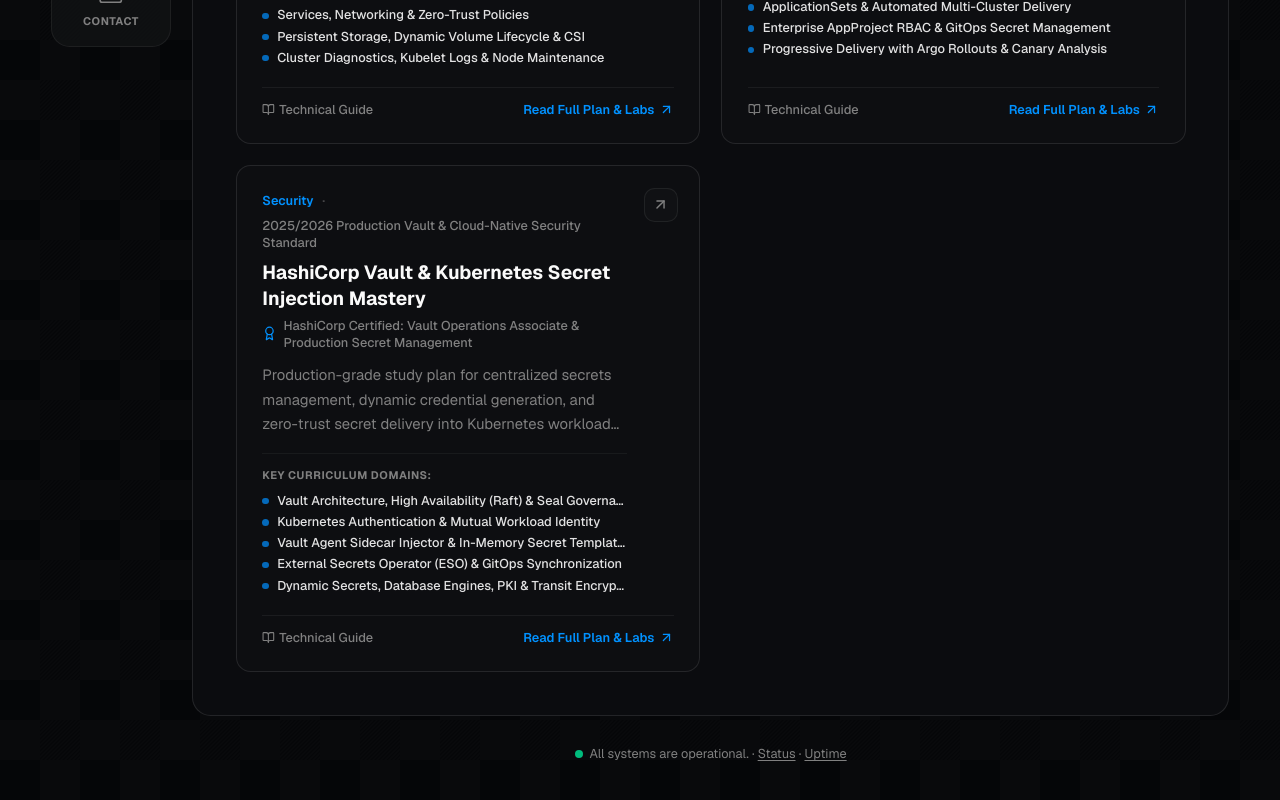
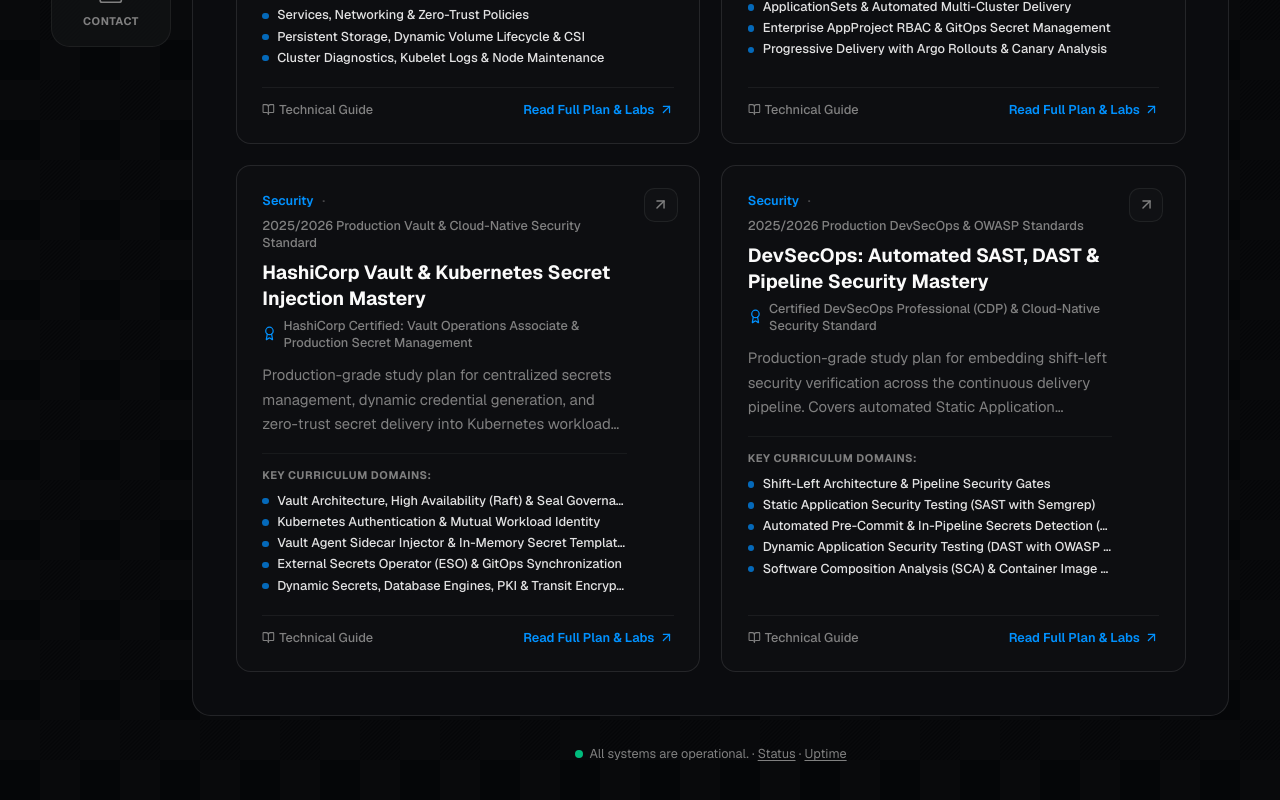
Before and after one commit to dev-ahmed-abdelmohsen/portfolio-website, a Next.js app: page /learning in a window 1280 px wide. Shown: the part 800-1600 px from the top of the page. Built offline with nearby package versions, Linux system fonts and the light colour scheme.

Commit message:
feat(learning): add DevSecOps automated SAST, DAST, and pipeline security study blueprint

```diff
--- a/src/data/learning.ts
+++ b/src/data/learning.ts
@@ -485,6 +485,151 @@ export const learningTracks: LearningTrack[] = [
       },
     ],
   },
+  {
+    id: "devsecops-sast-dast-security-pipelines",
+    slug: "devsecops-sast-dast-security-pipelines",
+    title: "DevSecOps: Automated SAST, DAST & Pipeline Security Mastery",
+    targetCredential: "Certified DevSecOps Professional (CDP) & Cloud-Native Security Standard",
+    category: "Security",
+    status: "Active / In Progress",
+    level: "Specialist",
+    curriculumVersion: "2025/2026 Production DevSecOps & OWASP Standards",
+    summary:
+      "Production-grade study plan for embedding shift-left security verification across the continuous delivery pipeline. Covers automated Static Application Security Testing (SAST with Semgrep), Dynamic Application Security Testing (DAST with OWASP ZAP), pre-commit and pipeline secrets detection (Gitleaks), Software Composition Analysis (SCA with OWASP Dependency-Check & Grype), and admission policy enforcement (Kyverno).",
+    topicsList: [
+      "Shift-Left Architecture & Pipeline Security Gates",
+      "Static Application Security Testing (SAST with Semgrep)",
+      "Automated Pre-Commit & In-Pipeline Secrets Detection (Gitleaks)",
+      "Dynamic Application Security Testing (DAST with OWASP ZAP)",
+      "Software Composition Analysis (SCA) & Container Image Governance",
+    ],
+    coreCompetencies: [
+      "Automated Shift-Left Security Gateways with SARIF Vulnerability Aggregation",
+      "Custom SAST Pattern Authoring (Semgrep) for Insecure Code Detection",
+      "Zero-Leak Pre-Commit Hooks & History Scanning with Gitleaks",
+      "Automated DAST Baseline & Full API Security Scanning with OWASP ZAP",
+      "Software Bill of Materials (SBOM) Generation & Dependency Analysis with Grype",
+      "Kubernetes Admission Policy Hardening with Kyverno (Preventing Privileged Containers)",
+    ],
+    officialReference: {
+      name: "OWASP DevSecOps Guideline & Top 10",
+      url: "https://owasp.org/www-project-devsecops-guideline/",
+    },
+    relatedBlogSlug: "devsecops-pipeline-security",
+    modules: [
+      {
+        id: "sec-mod-1",
+        number: 1,
+        stepNumber: "Step 01",
+        title: "Shift-Left Security Architecture & Gate Enforcement",
+        focusArea: "DevSecOps Culture, Gateways & Break-Build Criteria",
+        summary:
+          "Design shift-left automated gates across pull requests and deployment stages. Define clear CVSS-based break-build thresholds preventing vulnerable code from advancing to production.",
+        objectives: [
+          "Define automated security criteria based on CVSS severity thresholds (blocking High/Critical vulnerabilities).",
+          "Integrate security scanning stages into multi-stage CI/CD pipelines (GitHub Actions / GitLab CI).",
+          "Normalize vulnerability findings using standard SARIF (Static Analysis Results Interchange Format) reports.",
+          "Author vulnerability exception policies and time-boxed security waiver lifecycles.",
+        ],
+        labScenario:
+          "Configure a CI/CD pipeline stage that ingests multi-tool SARIF findings and automatically fails the build if any unexempted Critical vulnerability is detected, while publishing actionable PR annotations.",
+        keyCommandsOrTools: [
+          "sarif-tools / github/codeql-action/upload-sarif",
+          "exit-code-on-threshold --severity CRITICAL",
+          "security-gate-policy.yaml",
+        ],
+      },
+      {
+        id: "sec-mod-2",
+        number: 2,
+        stepNumber: "Step 02",
+        title: "Static Application Security Testing (SAST with Semgrep)",
+        focusArea: "Source Code Analysis & Custom Security Rules",
+        summary:
+          "Deploy lightweight, high-speed SAST using Semgrep. Enforce language-agnostic security rules targeting SQL injection, XSS, SSRF, and custom organizational anti-patterns.",
+        objectives: [
+          "Integrate Semgrep CLI into continuous integration pipelines targeting pull requests.",
+          "Run OWASP Top 10 and CWE Top 25 rulepacks across polyglot codebases (Python, Node.js, Go, Java).",
+          "Author custom Semgrep pattern rules to detect internal insecure coding practices and deprecated cryptographic libraries.",
+          "Implement differential scanning (semgrep ci) to analyze changed files without slowing pipeline cycle times.",
+        ],
+        labScenario:
+          "Write a custom Semgrep YAML rule that flags unescaped SQL string concatenation and weak HMAC algorithms in a microservice codebase; verify that PRs violating the rule are blocked.",
+        keyCommandsOrTools: [
+          "semgrep scan --config auto --sarif --output semgrep.sarif",
+          "semgrep --config p/owasp-top-ten",
+          "semgrep --validate --config custom-rules.yaml",
+        ],
+      },
+      {
+        id: "sec-mod-3",
+        number: 3,
+        stepNumber: "Step 03",
+        title: "Pre-Commit & In-Pipeline Secrets Detection (Gitleaks)",
+        focusArea: "Zero-Leak Secrets Prevention & Git History Auditing",
+        summary:
+          "Prevent confidential tokens, private keys, and API credentials from ever reaching Git remotes using pre-commit hooks and automated CI verification with Gitleaks.",
+        objectives: [
+          "Configure developer workstation pre-commit hooks utilizing Gitleaks to block commits containing sensitive entropy.",
+          "Execute in-pipeline secret verification on all commits, pull requests, and merges.",
+          "Perform historical Git repository scans to uncover legacy leaked credentials and rotate compromised tokens.",
+          "Author custom regex patterns and baseline ignore files (.gitleaksignore) for authorized test stubs.",
+        ],
+        labScenario:
+          "Install a pre-commit hook that intercepts an accidental commit of a cloud API key; simulate a bypass attempt and verify that the remote CI Gitleaks check fails and rejects the push.",
+        keyCommandsOrTools: [
+          "gitleaks protect --staged --verbose",
+          "gitleaks detect --source . --report-path gitleaks.json",
+          "gitleaks git --log-opts='--all'",
+        ],
+      },
+      {
+        id: "sec-mod-4",
+        number: 4,
+        stepNumber: "Step 04",
+        title: "Dynamic Application Security Testing (DAST with OWASP ZAP)",
+        focusArea: "Runtime Penetration Testing & API Vulnerability Scanning",
+        summary:
+          "Execute automated runtime dynamic analysis against staging applications and RESTful APIs using OWASP ZAP, verifying real-world defenses against OWASP Top 10 attacks.",
+        objectives: [
+          "Deploy OWASP ZAP in containerized headless mode within staging deployment pipelines.",
+          "Configure automated baseline scans checking for security headers, cookie flags, and misconfigurations.",
+          "Execute full dynamic API scans utilizing OpenAPI / Swagger specifications to fuzz endpoints.",
+          "Tune ZAP context files, authentication session tokens, and alert thresholds to minimize false positives.",
+        ],
+        labScenario:
+          "Spin up an ephemeral staging environment, trigger a containerized OWASP ZAP API scan against its Swagger endpoint, simulate an XSS and missing CSP header, and generate an automated vulnerability summary report.",
+        keyCommandsOrTools: [
+          "docker run -t zaproxy/zap-stable zap-baseline.py -t https://staging.app",
+          "zap-api-scan.py -t openapi.json -f openapi",
+          "zap-full-scan.py -t https://staging.app -g gen.conf -r report.html",
+        ],
+      },
+      {
+        id: "sec-mod-5",
+        number: 5,
+        stepNumber: "Step 05",
+        title: "Software Composition Analysis (SCA) & Container Image Governance",
+        focusArea: "Dependency Vulnerabilities, SBOM & Admission Policies",
+        summary:
+          "Identify known CVEs in third-party libraries and container base images using OWASP Dependency-Check and Grype, generate SBOMs, and enforce Kyverno admission policies.",
+        objectives: [
+          "Execute Software Composition Analysis (SCA) with OWASP Dependency-Check to detect CVEs in open-source dependencies.",
+          "Generate Software Bill of Materials (SBOM) using Syft and scan container images for operating-system vulnerabilities with Grype.",
+          "Enforce Kyverno admission control policies in Kubernetes to block deployment of images with unfixed Critical CVEs or running as root.",
+          "Automate continuous dependency upgrade monitoring and patch verification.",
+        ],
+        labScenario:
+          "Scan a Docker image containing an outdated package with Grype; generate its CycloneDX SBOM with Syft; deploy a Kyverno ClusterPolicy that intercepts and denies deployment of any container image with Critical CVEs.",
+        keyCommandsOrTools: [
+          "grype <image-name> --fail-on high",
+          "syft <image-name> -o cyclonedx-json > sbom.json",
+          "dependency-check --project 'App' --scan ./",
+          "kubectl get clusterpolicy -A",
+        ],
+      },
+    ],
+  },
 ];
 
 export const allCategories: LearningCategory[] = [
```
